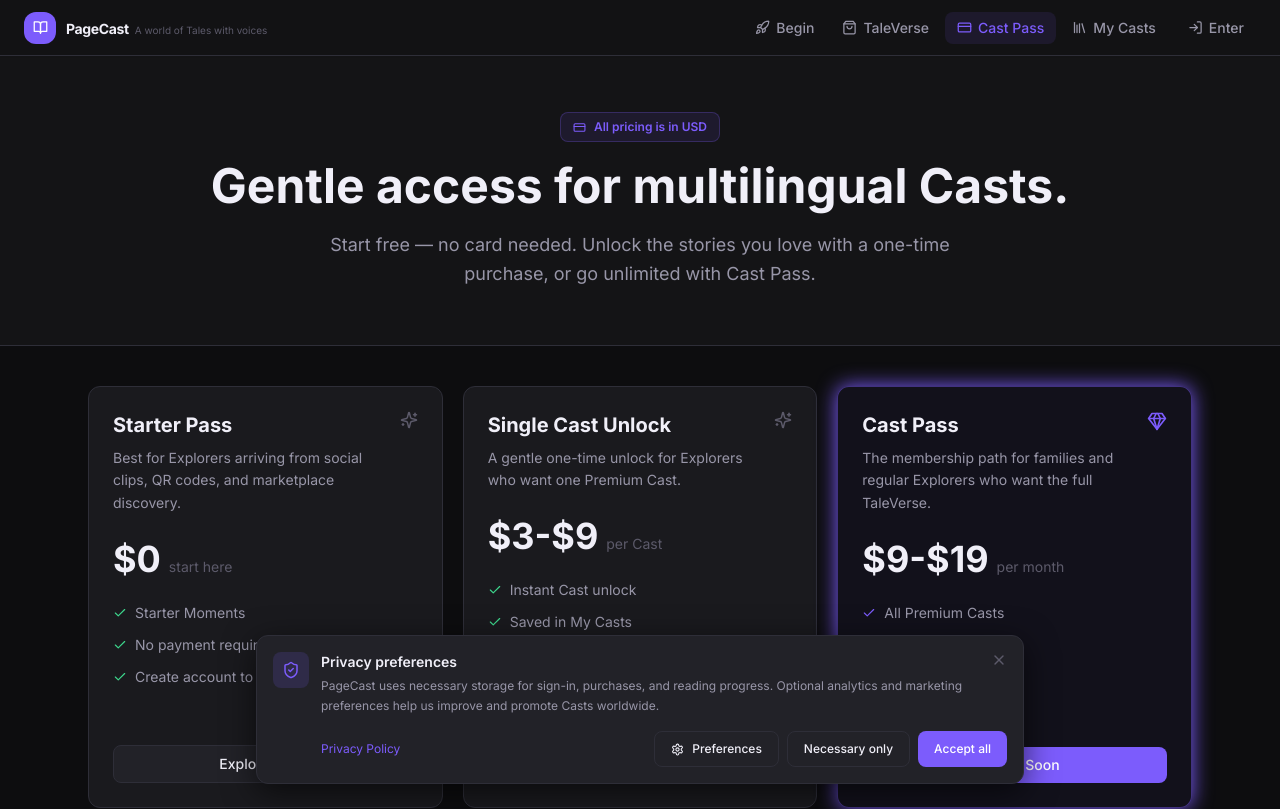
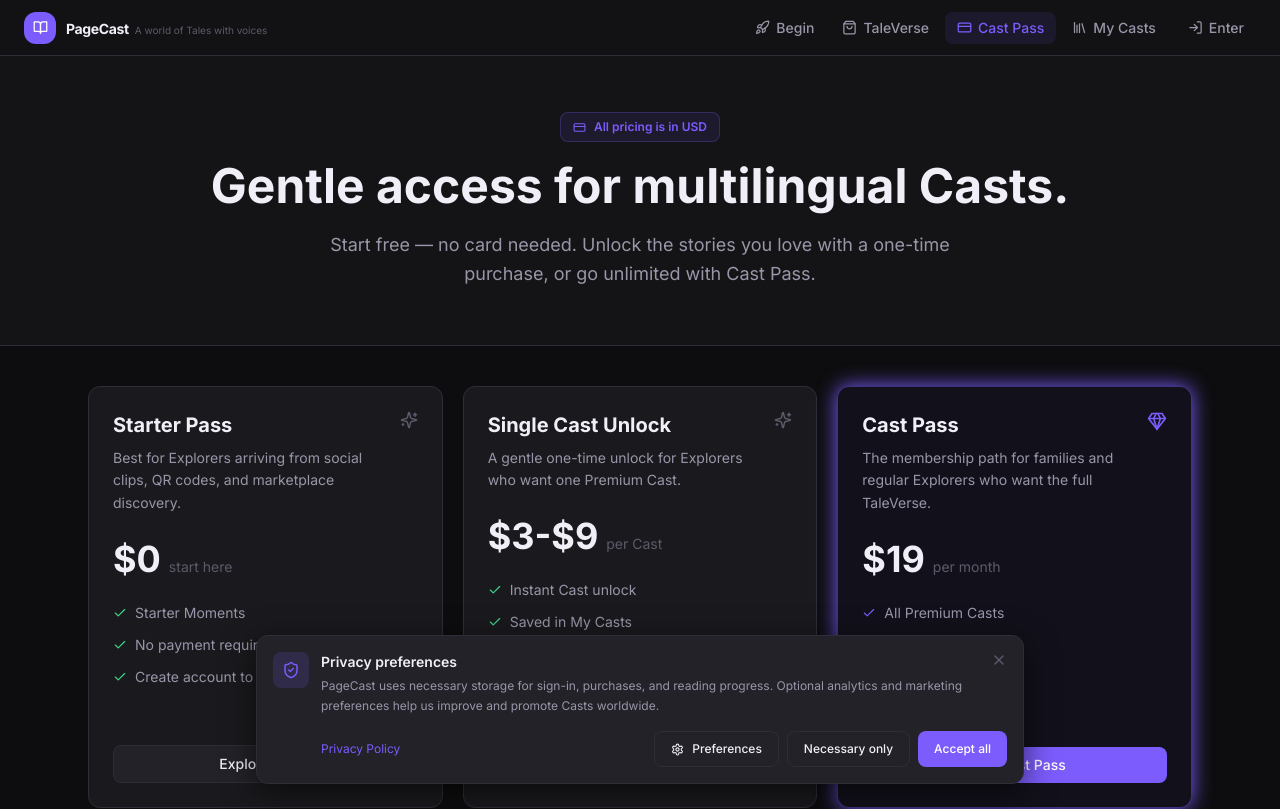
Before and after one commit to EffortEdutech/pagecast, a Next.js app in the folder apps/reader-app/: page /pricing in a window 1280 px wide. Shown: the top 809 px of the page. Built offline with nearby package versions, Linux system fonts and the light colour scheme; no server answers; a web font is replaced by a local one.

Commit message:
Wire Cast Pass checkout through PayGate

```diff
--- /dev/null
+++ b/apps/reader-app/src/app/api/paygate/checkout/route.ts
@@ -0,0 +1,45 @@
+import { NextResponse } from 'next/server'
+import { createClient } from '@/lib/supabase/server'
+import { createPayGateCheckout, getPaymentHubEnvironment, PayGateClientError } from '@/lib/paymentHub/client'
+
+export const dynamic = 'force-dynamic'
+
+const PAGECAST_APP_ID = 'pagecast'
+const CAST_PASS_PLAN_KEY = 'cast_pass_monthly'
+const RETURN_CONTEXT = 'billing'
+
+export async function POST() {
+  const supabase = createClient()
+  const { data: { user } } = await supabase.auth.getUser()
+  if (!user) return NextResponse.json({ error: 'Unauthenticated' }, { status: 401 })
+
+  const { data: { session } } = await supabase.auth.getSession()
+  const accessToken = session?.access_token
+  if (!accessToken) return NextResponse.json({ error: 'Missing Supabase session token' }, { status: 401 })
+
+  try {
+    const checkout = await createPayGateCheckout({
+      accessToken,
+      appId: PAGECAST_APP_ID,
+      userRef: user.id,
+      planKey: CAST_PASS_PLAN_KEY,
+      returnContext: RETURN_CONTEXT,
+      environment: getPaymentHubEnvironment(),
+      idempotencyKey: `pagecast-cast-pass-${user.id}-${crypto.randomUUID()}`,
+    })
+
+    return NextResponse.json({
+      checkoutSessionId: checkout.checkout_session_id,
+      redirectUrl: checkout.redirect_url,
+      status: checkout.status,
+      expiresAt: checkout.expires_at,
+      requestId: checkout.request_id,
+    })
+  } catch (error) {
+    if (error instanceof PayGateClientError) {
+      return NextResponse.json({ error: error.message, code: error.code }, { status: error.status })
+    }
+    console.error('PayGate Cast Pass checkout failed', error)
+    return NextResponse.json({ error: 'Cast Pass checkout is unavailable right now' }, { status: 502 })
+  }
+}
--- /dev/null
+++ b/apps/reader-app/src/app/api/paygate/portal/route.ts
@@ -0,0 +1,10 @@
+import { NextResponse } from 'next/server'
+
+export const dynamic = 'force-dynamic'
+
+export async function POST() {
+  return NextResponse.json(
+    { error: 'PayGate portal is not wired for pageCast yet. Cast Pass checkout is the only enabled PayGate action in this slice.' },
+    { status: 501 },
+  )
+}
--- a/apps/reader-app/src/app/pricing/page.tsx
+++ b/apps/reader-app/src/app/pricing/page.tsx
@@ -1,8 +1,24 @@
+'use client'
+
 import Link from 'next/link'
+import { useRouter } from 'next/navigation'
+import { useState } from 'react'
 import { Navbar } from '@/components/layout/Navbar'
 import { Check, CreditCard, Gem, Globe2, Headphones, Sparkles } from 'lucide-react'
 
-const plans = [
+type Plan = {
+  name: string
+  price: string
+  cadence: string
+  description: string
+  cta: string
+  href: string
+  features: string[]
+  featured?: boolean
+  action?: 'cast-pass-checkout'
+}
+
+const plans: Plan[] = [
   {
     name: 'Starter Pass',
     price: '$0',
@@ -23,17 +39,43 @@ const plans = [
   },
   {
     name: 'Cast Pass',
-    price: '$9-$19',
+    price: '$19',
     cadence: 'per month',
     description: 'The membership path for families and regular Explorers who want the full TaleVerse.',
-    cta: 'Coming Soon',
-    href: '/store',
+    cta: 'Start Cast Pass',
+    href: '/pricing',
     featured: true,
+    action: 'cast-pass-checkout',
     features: ['All Premium Casts', 'New Tales monthly', 'Cancel anytime', 'One Cast Pass'],
   },
 ]
 
 export default function PricingPage() {
+  const router = useRouter()
+  const [checkoutLoading, setCheckoutLoading] = useState(false)
+  const [checkoutError, setCheckoutError] = useState('')
+
+  const startCastPassCheckout = async () => {
+    setCheckoutError('')
+    setCheckoutLoading(true)
+    try {
+      const response = await fetch('/api/paygate/checkout', { method: 'POST' })
+      const payload = await response.json().catch(() => null) as { redirectUrl?: string; error?: string } | null
+
+      if (response.status === 401) {
+        router.push('/login?next=/pricing')
+        return
+      }
+      if (!response.ok || !payload?.redirectUrl) {
+        throw new Error(payload?.error ?? 'Could not start Cast Pass checkout.')
+      }
+      window.location.href = payload.redirectUrl
+    } catch (error) {
+      setCheckoutError(error instanceof Error ? error.message : 'Could not start Cast Pass checkout.')
+      setCheckoutLoading(false)
+    }
+  }
+
   return (
     <div className="min-h-screen bg-bg-primary">
       <Navbar />
@@ -56,6 +98,12 @@ export default function PricingPage() {
         </section>
 
         <section className="max-w-6xl mx-auto px-6 py-10">
+          {checkoutError && (
+            <div className="mb-5 rounded-xl border border-danger/25 bg-danger/10 px-4 py-3 text-sm text-danger">
+              {checkoutError}
+            </div>
+          )}
+
           <div className="grid lg:grid-cols-3 gap-5">
             {plans.map(plan => (
               <div
@@ -90,12 +138,23 @@ export default function PricingPage() {
                   ))}
                 </div>
 
+                {plan.action === 'cast-pass-checkout' ? (
+                  <button
+                    type="button"
+                    onClick={startCastPassCheckout}
+                    disabled={checkoutLoading}
+                    className="btn-primary justify-center mt-7 disabled:opacity-60 disabled:cursor-not-allowed"
+                  >
+                    {checkoutLoading ? 'Opening Stripe…' : plan.cta}
+                  </button>
+                ) : (
                   <Link
                     href={plan.href}
                     className={plan.featured ? 'btn-primary justify-center mt-7' : 'btn-secondary justify-center mt-7'}
                   >
                     {plan.cta}
                   </Link>
+                )}
               </div>
             ))}
           </div>
--- /dev/null
+++ b/apps/reader-app/src/lib/paymentHub/client.ts
@@ -0,0 +1,71 @@
+export type PayGateEnvironment = 'test' | 'live'
+
+export interface CreateCheckoutInput {
+  readonly accessToken: string
+  readonly appId: string
+  readonly userRef: string
+  readonly planKey: string
+  readonly returnContext: string
+  readonly environment: PayGateEnvironment
+  readonly idempotencyKey: string
+}
+
+export interface PayGateCheckoutSession {
+  readonly checkout_session_id: string
+  readonly redirect_url: string
+  readonly status: string
+  readonly expires_at?: string
+  readonly request_id?: string
+}
+
+export class PayGateClientError extends Error {
+  constructor(
+    readonly status: number,
+    readonly code: string,
+    message: string,
+  ) {
+    super(message)
+    this.name = 'PayGateClientError'
+  }
+}
+
+export function getPaymentHubBaseUrl(): string {
+  const baseUrl = process.env.PAYMENT_HUB_BASE_URL ?? process.env.NEXT_PUBLIC_PAYMENT_HUB_BASE_URL
+  if (!baseUrl) throw new Error('PAYMENT_HUB_BASE_URL or NEXT_PUBLIC_PAYMENT_HUB_BASE_URL is required')
+  return baseUrl.replace(/\/$/, '')
+}
+
+export function getPaymentHubEnvironment(): PayGateEnvironment {
+  const raw = process.env.PAYMENT_HUB_ENVIRONMENT ?? process.env.NEXT_PUBLIC_PAYMENT_HUB_ENVIRONMENT ?? 'test'
+  if (raw !== 'test' && raw !== 'live') throw new Error('PAYMENT_HUB_ENVIRONMENT must be test or live')
+  return raw
+}
+
+export async function createPayGateCheckout(input: CreateCheckoutInput): Promise<PayGateCheckoutSession> {
+  const response = await fetch(`${getPaymentHubBaseUrl()}/v1/checkout/sessions`, {
+    method: 'POST',
+    headers: {
+      Authorization: `Bearer ${input.accessToken}`,
+      'Content-Type': 'application/json',
+      'Idempotency-Key': input.idempotencyKey,
+    },
+    body: JSON.stringify({
+      app_id: input.appId,
+      user_ref: input.userRef,
+      plan_key: input.planKey,
+      return_context: input.returnContext,
+      environment: input.environment,
+    }),
+    cache: 'no-store',
+  })
+
+  const payload = await response.json().catch(() => null) as { error?: { code?: string; message?: string } } | PayGateCheckoutSession | null
+  if (!response.ok) {
+    const error = payload && 'error' in payload ? payload.error : undefined
+    throw new PayGateClientError(response.status, error?.code ?? 'PAYGATE_CHECKOUT_FAILED', error?.message ?? 'PayGate checkout failed')
+  }
+  if (!payload || !('redirect_url' in payload) || !payload.redirect_url) {
+    throw new PayGateClientError(502, 'PAYGATE_MISSING_REDIRECT', 'PayGate did not return a checkout redirect URL')
+  }
+  return payload
+}
```
Also changed, not shown: 1 other file (tests, documents, lock files or other folders). Lines whose indentation alone changed are shown as unchanged.
